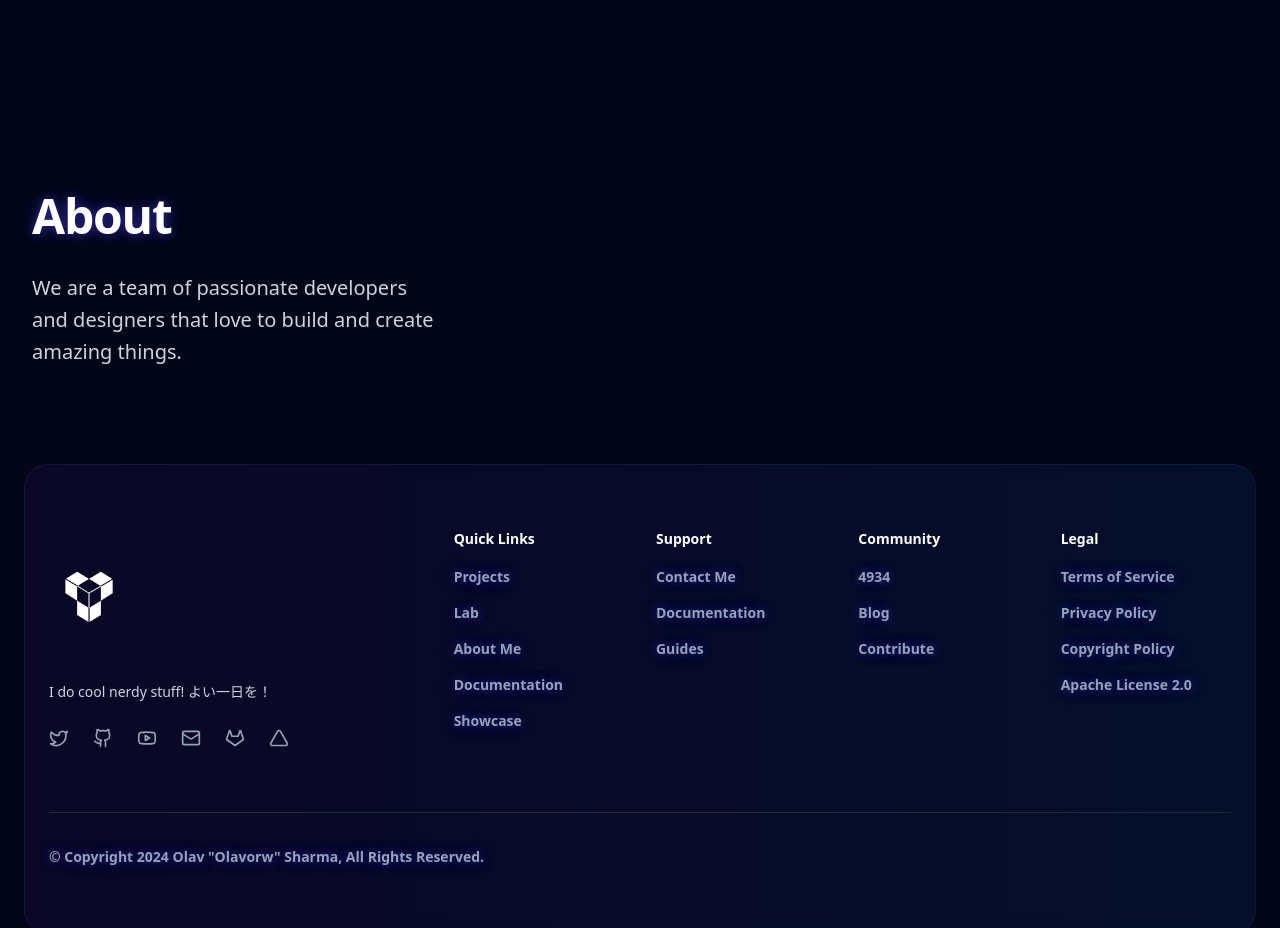
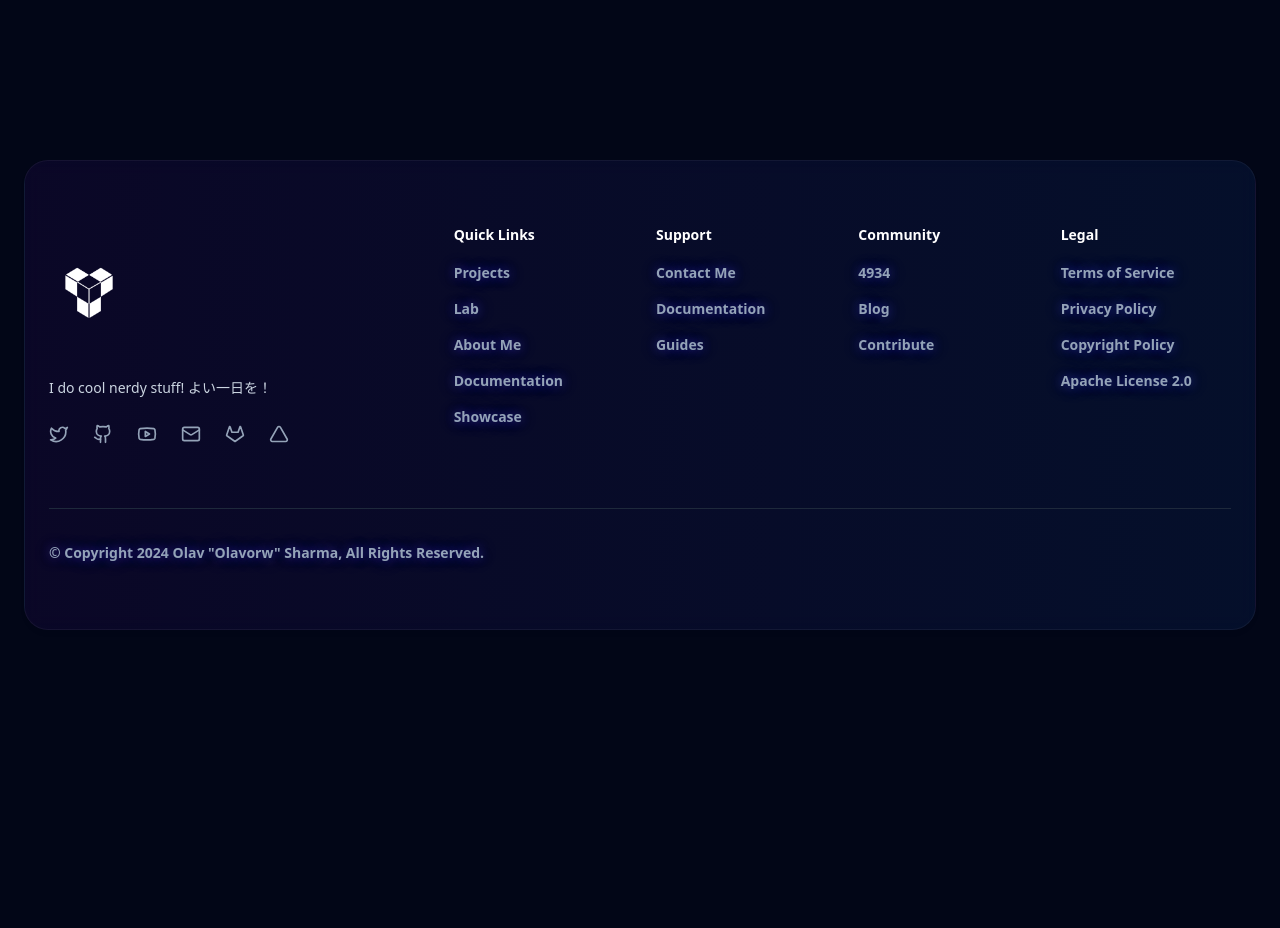
Before and after one commit to olavorw/olavorw.com, a Next.js app: page / in a window 1280 px wide. Shown: the part 880-1808 px from the top of the page. After the commit the page ends 1542 px from the top, so only its background shows below. Built offline with nearby package versions, Linux system fonts and the light colour scheme; a web font is replaced by a local one.

Commit message:
Remove UnifiedSection from Home component
UnifiedSection was removed to simplify the Home component structure and focus on the primary hero section. This change enhances clarity and reduces unnecessary content on the home page.

```diff
--- a/src/app/page.tsx
+++ b/src/app/page.tsx
@@ -1,15 +1,9 @@
 import HomeHero from '@/features/HomeHero/components';
-import UnifiedSection from '@/components/UnifiedSection';
 
 export default function Home() {
   return (
     <>
       <HomeHero />
-      <UnifiedSection
-        title="About"
-        description="We are a team of passionate developers and designers that love to build and create amazing things."
-        topOfPage={false}
-      />
     </>
   );
 }
```
